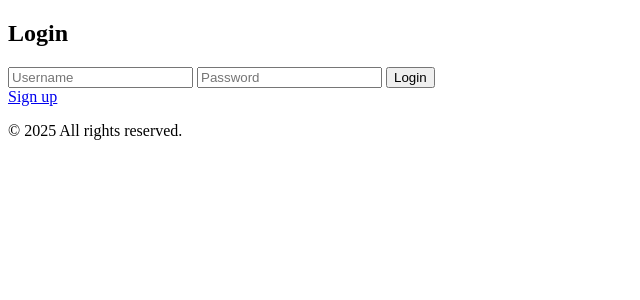
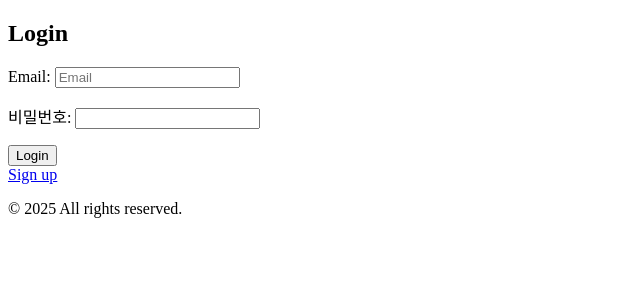
Before and after one commit to Pirogramming-22/Piro22_CardGame_5, a Django app: page /login/ in a window 1280 px wide. Shown: the part 34-334 px from the top of the page, without its empty margins (0-640 px from the left). Run offline with Django 5.2, Linux system fonts and the light colour scheme.

Commit message:
이메일로 로그인 방식으로 변경, Oauth와 기존 계정 충돌문제 해결

```diff
--- a/templates/user/login.html
+++ b/templates/user/login.html
@@ -1,15 +1,13 @@
-
 {% extends "base.html" %}
 
 {% block content %}
 <h2>Login</h2>
 <form method="post">
     {% csrf_token %}
-    <input type="text" name="username" placeholder="Username" required>
-    <input type="password" name="password" placeholder="Password" required>
+    {{ form.as_p }}
     <button type="submit">Login</button>
-    {% if error %}
-        <p>{{ error }}</p>
+    {% if invalid_creds %}
+        <p>다시 시도해주세요</p>
     {% endif %}
 </form>
 <a href="{% url 'user:signup' %}">Sign up</a>
--- a/user/forms.py
+++ b/user/forms.py
@@ -2,10 +2,18 @@ from django import forms
 from django.contrib.auth.forms import UserCreationForm
 from django.contrib.auth import get_user_model
 
+from django import forms
+from django.contrib.auth.forms import AuthenticationForm
+
+class CustomAuthenticationForm(AuthenticationForm):
+    username = forms.EmailField(
+        widget=forms.EmailInput(attrs={'placeholder': 'Email'}),
+        label="Email"
+    )
 class SignUpForm(UserCreationForm):
     username = forms.CharField(
         max_length=30,
-        help_text='150자 이하 문자, 숫자 그리고 @/./+/-/_만 가능합니다.'
+        # help_text='150자 이하 문자, 숫자 그리고 @/./+/-/_만 가능합니다.'
     )
     email = forms.EmailField(
         max_length=255,
--- a/user/views.py
+++ b/user/views.py
@@ -1,6 +1,7 @@
 from django.shortcuts import render, redirect
 from django.contrib.auth import authenticate, login, logout
 from django.contrib.auth.forms import AuthenticationForm
+from .forms import CustomAuthenticationForm
 from django.contrib.auth.decorators import login_required
 from .forms import SignUpForm
 
@@ -8,10 +9,11 @@ def signup_view(request):
     if request.method == 'POST':
         form = SignUpForm(request.POST)
         if form.is_valid():
-            user = form.save()
-            username = form.cleaned_data.get('username')
+            user = form.save()  # 폼에서 사용자 생성: 이때 form은 이메일과 username 모두 받아야 함
+            # 예시로 form.cleaned_data에서 이메일을 가져옴
+            email = form.cleaned_data.get('email')
             raw_password = form.cleaned_data.get('password1')
-            user = authenticate(username=username, password=raw_password)
+            user = authenticate(email=email, password=raw_password)
             if user is not None:
                 login(request, user)
                 return redirect('game:dashboard')
@@ -21,22 +23,22 @@ def signup_view(request):
 
 def logout_view(request):
     logout(request)
-    return redirect('user:login')
+    return redirect('game:dashboard')
 
 def login_view(request):
     if request.method == 'POST':
-        form = AuthenticationForm(request, data=request.POST)
+        form = CustomAuthenticationForm(request, data=request.POST)
         if form.is_valid():
-            username = form.cleaned_data.get('username')
+            email = form.cleaned_data.get('username')  # 여기서 'username'은 실제로 이메일 값입니다.
             password = form.cleaned_data.get('password')
-            user = authenticate(username=username, password=password)
+            user = authenticate(email=email, password=password)
             if user is not None:
                 login(request, user)
                 return redirect('game:dashboard')
             else:
                 return render(request, 'user/login.html', {'form': form, 'invalid_creds': True})
     else:
-        form = AuthenticationForm()
+        form = CustomAuthenticationForm()
     return render(request, 'user/login.html', {'form': form})
 
 @login_required
```
